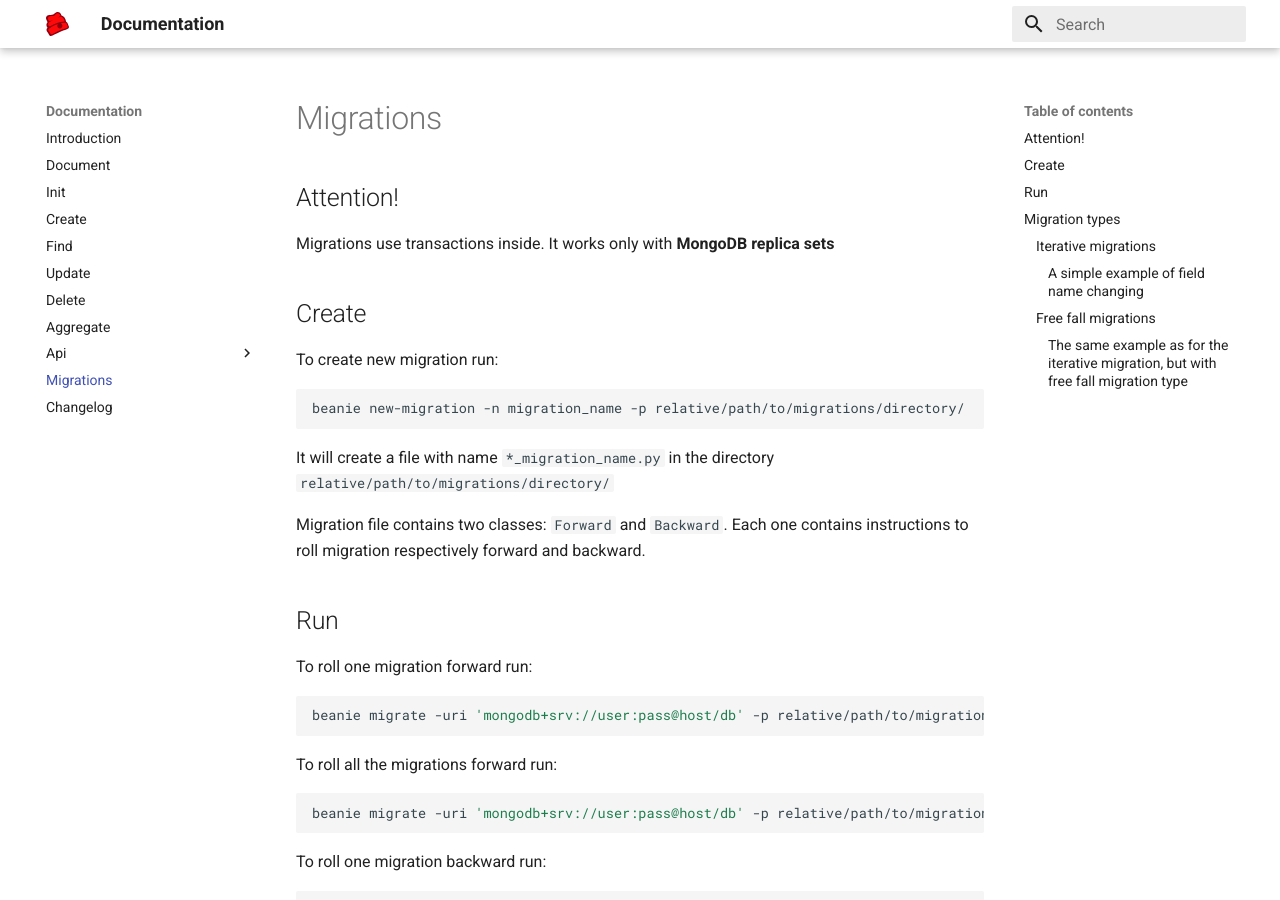
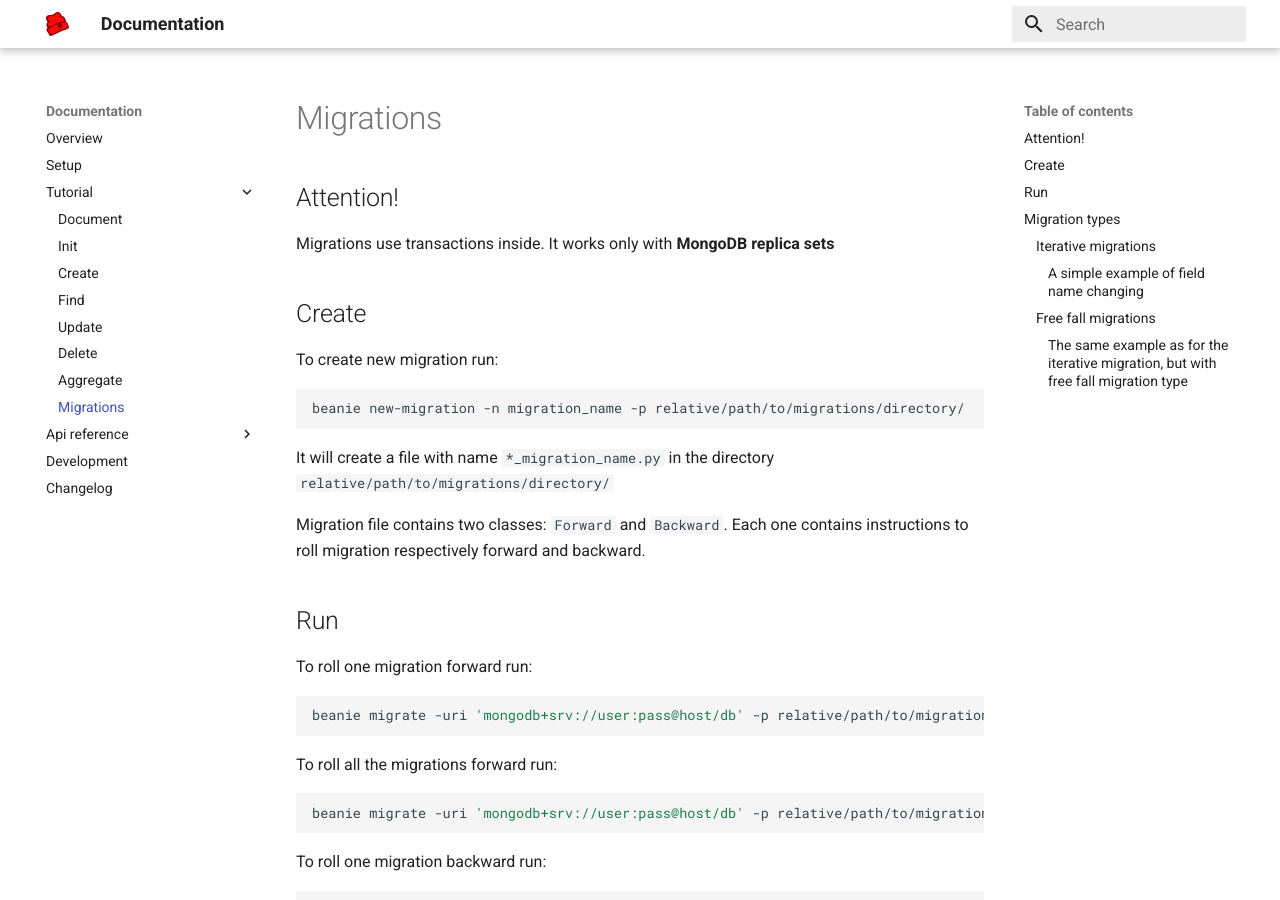
Before and after one commit to giovanamolina/beanie-Python, an MkDocs documentation site: the page built from docs/migrations.md, in a window 1280 px wide and 900 px high. Built offline with MkDocs 1.6.1 and Material for MkDocs 9.7.7, drawn with Linux system fonts in a browser that asks for light colours.

Commit message:
Start of documentation rewrite

```diff
--- a/mkdocs.yml
+++ b/mkdocs.yml
@@ -1,14 +1,17 @@
 site_name: Documentation
 nav:
-    - Introduction: index.md
-    - Document: tutorial/document.md
-    - Init: tutorial/init.md
-    - Create: tutorial/insert.md
-    - Find: tutorial/find.md
-    - Update: tutorial/update.md
-    - Delete: tutorial/delete.md
-    - Aggregate: tutorial/aggregate.md
-    - Api:
+    - Overview: index.md
+    - Setup: setup.md
+    - Tutorial:
+      - Document: tutorial/document.md
+      - Init: tutorial/init.md
+      - Create: tutorial/insert.md
+      - Find: tutorial/find.md
+      - Update: tutorial/update.md
+      - Delete: tutorial/delete.md
+      - Aggregate: tutorial/aggregate.md
+      - Migrations: migrations.md
+    - Api reference:
         Document:  api/document.md
         Query: api/queries.md
         Interfaces: api/interfaces.md
@@ -16,7 +19,7 @@ nav:
             Find: api/operators/find.md
             Update: api/operators/update.md
         Fields: api/fields.md
-    - Migrations: migrations.md
+    - Development: development.md
     - Changelog: changelog.md
 theme:
     name: material
```
